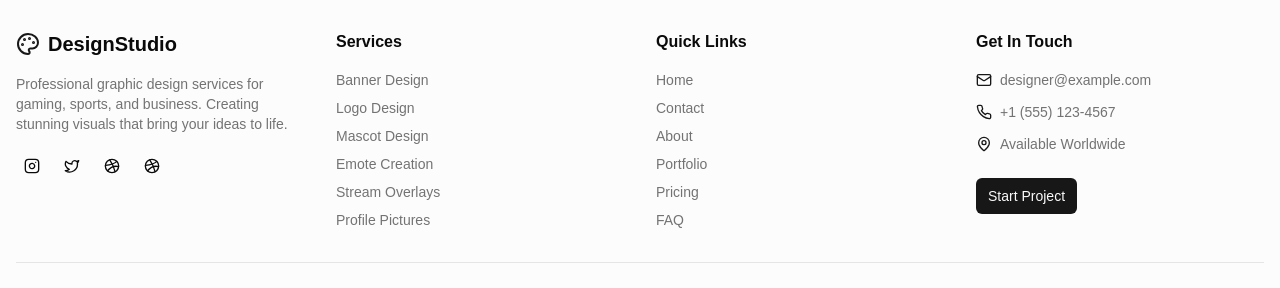
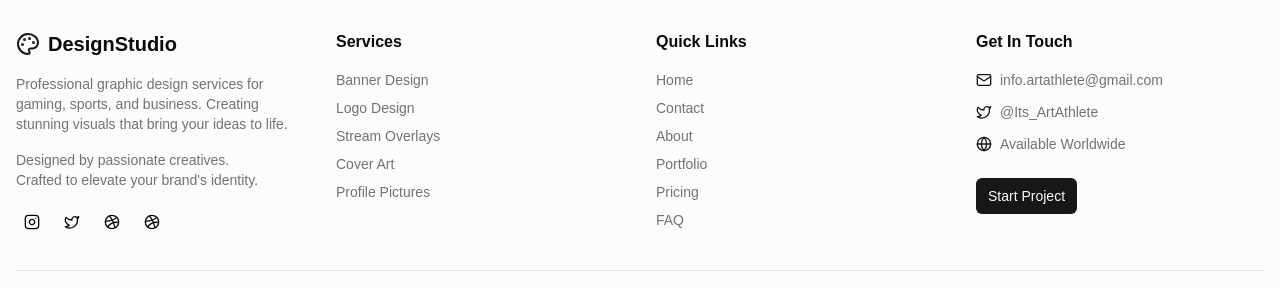
Before and after one commit to MuhammadUmer3325/Designer_Portfoilo, a Next.js app: page / in a window 1280 px wide. Shown: the part 3412-3700 px from the top of the page. Built offline with nearby package versions, Linux system fonts and the light colour scheme.

Commit message:
Update footer with proper content and working links

```diff
--- a/components/footer.tsx
+++ b/components/footer.tsx
@@ -1,5 +1,5 @@
 import Link from "next/link"
-import { Palette, Mail, Phone, MapPin, Instagram, Twitter, Dribbble, DribbbleIcon as Behance } from "lucide-react"
+import { Palette, Mail, Phone, MapPin, Instagram, Twitter, Dribbble, DribbbleIcon as Behance, Globe } from "lucide-react"
 import { Button } from "@/components/ui/button"
 
 export function Footer() {
@@ -19,19 +19,31 @@ export function Footer() {
               Professional graphic design services for gaming, sports, and business. Creating stunning visuals that
               bring your ideas to life.
             </p>
+            <p className="text-sm text-muted-foreground">
+              Designed by passionate creatives.<br />
+              Crafted to elevate your brand's identity.
+            </p>
             <div className="flex space-x-2">
+              <Link href="https://instagram.com/Its_ArtAthlete" target="_blank" rel="noopener noreferrer">
                 <Button variant="ghost" size="sm" className="h-8 w-8 p-0">
                   <Instagram className="h-4 w-4" />
                 </Button>
+              </Link>
+              <Link href="https://twitter.com/Its_ArtAthlete" target="_blank" rel="noopener noreferrer">
                 <Button variant="ghost" size="sm" className="h-8 w-8 p-0">
                   <Twitter className="h-4 w-4" />
                 </Button>
+              </Link>
+              <Link href="https://dribbble.com/Its_ArtAthlete" target="_blank" rel="noopener noreferrer">
                 <Button variant="ghost" size="sm" className="h-8 w-8 p-0">
                   <Dribbble className="h-4 w-4" />
                 </Button>
+              </Link>
+              <Link href="https://behance.net/Its_ArtAthlete" target="_blank" rel="noopener noreferrer">
                 <Button variant="ghost" size="sm" className="h-8 w-8 p-0">
                   <Behance className="h-4 w-4" />
                 </Button>
+              </Link>
             </div>
           </div>
 
@@ -40,32 +52,27 @@ export function Footer() {
             <h3 className="font-semibold">Services</h3>
             <ul className="space-y-2 text-sm text-muted-foreground">
               <li>
-                <Link href="/collection/banners" className="hover:text-primary transition-colors">
+                <Link href="/banners" className="hover:text-primary transition-colors">
                   Banner Design
                 </Link>
               </li>
               <li>
-                <Link href="/collection/logos" className="hover:text-primary transition-colors">
+                <Link href="/logos" className="hover:text-primary transition-colors">
                   Logo Design
                 </Link>
               </li>
               <li>
-                <Link href="/collection/mascots" className="hover:text-primary transition-colors">
-                  Mascot Design
-                </Link>
-              </li>
-              <li>
-                <Link href="/collection/emotes" className="hover:text-primary transition-colors">
-                  Emote Creation
-                </Link>
-              </li>
-              <li>
-                <Link href="/collection/overlays" className="hover:text-primary transition-colors">
+                <Link href="/overlays" className="hover:text-primary transition-colors">
                   Stream Overlays
                 </Link>
               </li>
               <li>
-                <Link href="/collection/pfp" className="hover:text-primary transition-colors">
+                <Link href="/collection" className="hover:text-primary transition-colors">
+                  Cover Art
+                </Link>
+              </li>
+              <li>
+                <Link href="/pfp" className="hover:text-primary transition-colors">
                   Profile Pictures
                 </Link>
               </li>
@@ -87,22 +94,22 @@ export function Footer() {
                 </Link>
               </li>
               <li>
-                <Link href="#" className="hover:text-primary transition-colors">
+                <Link href="/about" className="hover:text-primary transition-colors">
                   About
                 </Link>
               </li>
               <li>
-                <Link href="#" className="hover:text-primary transition-colors">
+                <Link href="/collection" className="hover:text-primary transition-colors">
                   Portfolio
                 </Link>
               </li>
               <li>
-                <Link href="#" className="hover:text-primary transition-colors">
+                <Link href="/contact" className="hover:text-primary transition-colors">
                   Pricing
                 </Link>
               </li>
               <li>
-                <Link href="#" className="hover:text-primary transition-colors">
+                <Link href="/contact" className="hover:text-primary transition-colors">
                   FAQ
                 </Link>
               </li>
@@ -115,14 +122,18 @@ export function Footer() {
             <div className="space-y-3 text-sm text-muted-foreground">
               <div className="flex items-center space-x-2">
                 <Mail className="h-4 w-4 text-primary" />
-                <span>designer@example.com</span>
+                <a href="mailto:info.artathlete@gmail.com" className="hover:text-primary transition-colors">
+                  info.artathlete@gmail.com
+                </a>
               </div>
               <div className="flex items-center space-x-2">
-                <Phone className="h-4 w-4 text-primary" />
-                <span>+1 (555) 123-4567</span>
+                <Twitter className="h-4 w-4 text-primary" />
+                <a href="https://twitter.com/Its_ArtAthlete" target="_blank" rel="noopener noreferrer" className="hover:text-primary transition-colors">
+                  @Its_ArtAthlete
+                </a>
               </div>
               <div className="flex items-center space-x-2">
-                <MapPin className="h-4 w-4 text-primary" />
+                <Globe className="h-4 w-4 text-primary" />
                 <span>Available Worldwide</span>
               </div>
             </div>
@@ -138,13 +149,13 @@ export function Footer() {
         <div className="border-t mt-8 pt-8 flex flex-col sm:flex-row justify-between items-center space-y-4 sm:space-y-0">
           <p className="text-sm text-muted-foreground">© {currentYear} DesignStudio. All rights reserved.</p>
           <div className="flex space-x-6 text-sm text-muted-foreground">
-            <Link href="#" className="hover:text-primary transition-colors">
+            <Link href="/contact" className="hover:text-primary transition-colors">
               Privacy Policy
             </Link>
-            <Link href="#" className="hover:text-primary transition-colors">
+            <Link href="/contact" className="hover:text-primary transition-colors">
               Terms of Service
             </Link>
-            <Link href="#" className="hover:text-primary transition-colors">
+            <Link href="/contact" className="hover:text-primary transition-colors">
               Cookie Policy
             </Link>
           </div>
```
Lines whose indentation alone changed are shown as unchanged.
